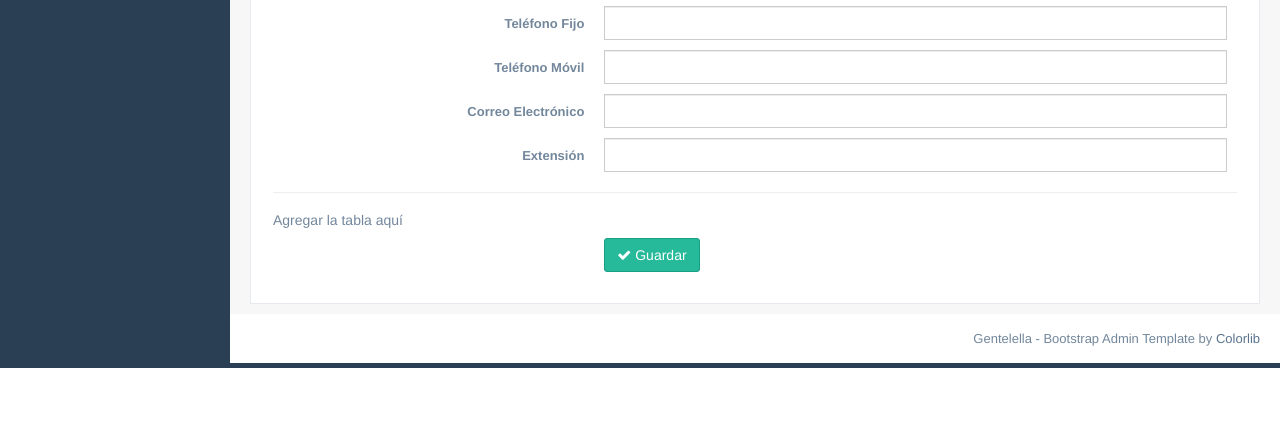
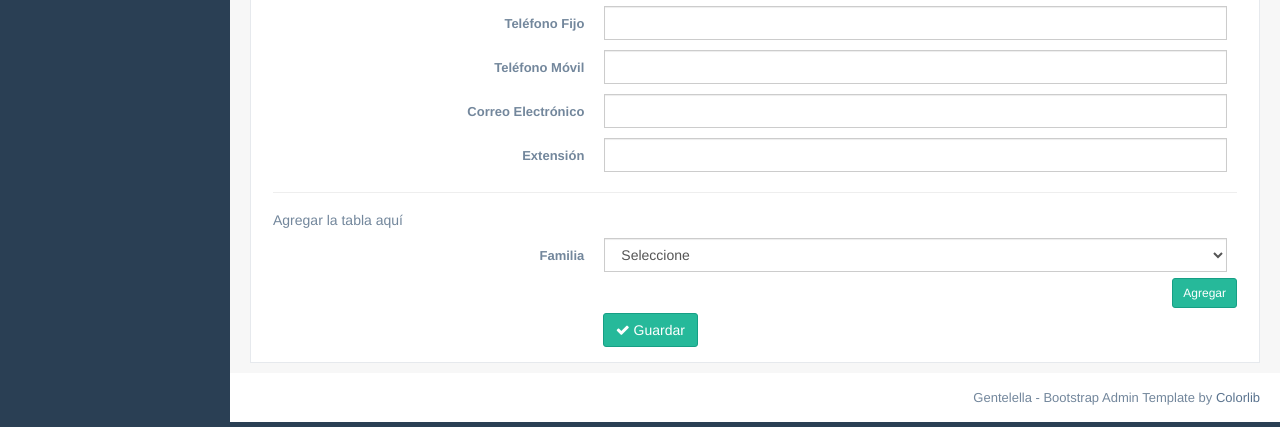
Before and after one commit to ruben-barraza/adquisiciones, a CodeIgniter app: page /database/index.php/proveedor/add in a window 1280 px wide. Shown: the part 1580-2007 px from the top of the page. Before the commit the page ends 1948 px from the top, so only its background shows below. Run offline with CodeIgniter, Linux system fonts and the light colour scheme; tables that the repository leaves empty or names only in its code hold one stand-in row (values such as "Sample post").

Commit message:
cambio 16/03/17

```diff
--- a/application/views/proveedor/add.php
+++ b/application/views/proveedor/add.php
@@ -284,6 +284,29 @@
 					</div>
                     <hr />
                     <h5>Agregar la tabla aquí</h5>
+                    <label for="idFamilia" class="col-md-4 control-label">Familia</label>
+							<div class="col-md-8">
+								<select name="idMunicipio" class="form-control">
+									<option value="">Seleccione</option>
+                                    <option value="todos">Todos</option>
+									<?php
+
+										mysql_connect('localhost', 'root', '');
+										mysql_select_db('adquisiciones');
+
+										$sql = "SELECT clave FROM familia";
+										$result = mysql_query($sql);
+										while ($row = mysql_fetch_array($result)) {
+											echo "<option value='" . $row['clave'] . "'>" . $row['clave'] . "</option>";
+										}
+
+									?>
+								</select>
+							</div>
+						</div>
+                        <div class="nav navbar-right">
+					<a href="<?php echo site_url('proveedor/add'); ?>" class="btn btn-success btn-sm">Agregar</a>
+				</div>
 
 
 					<div class="form-group">
```
